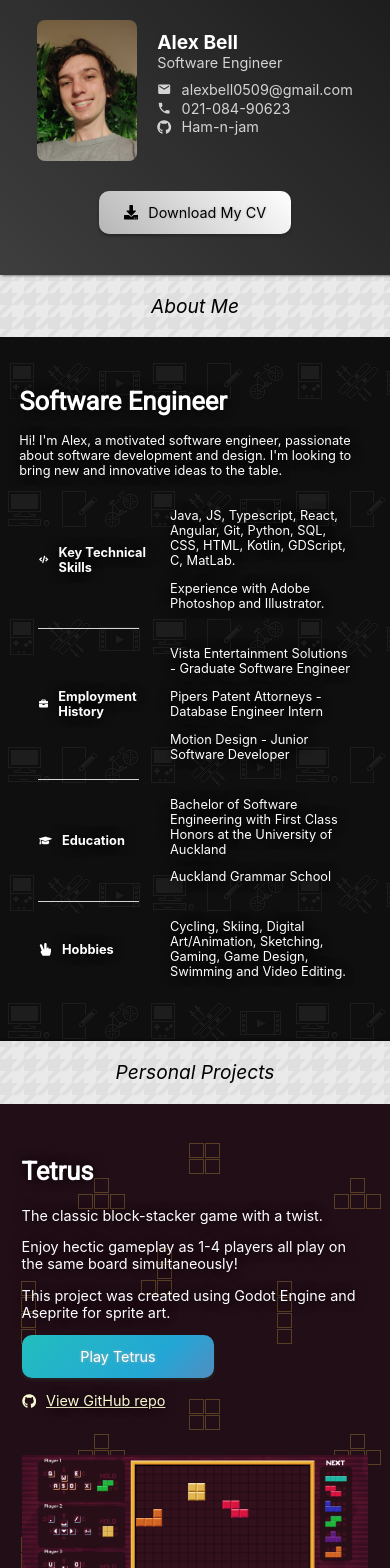
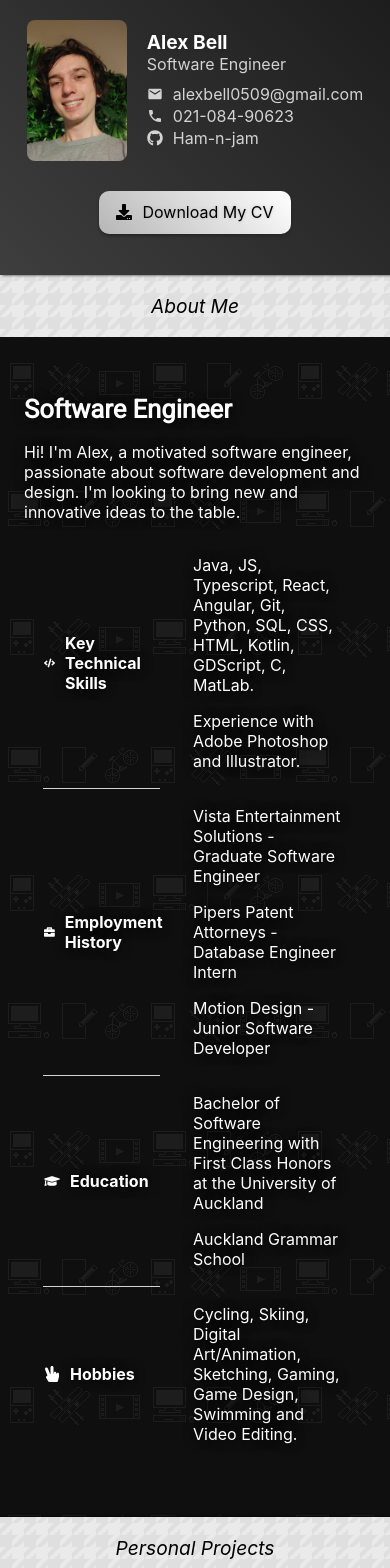
Before and after one commit to Ham-n-jam/Ham-n-jam.github.io, a React (Create React App) app: page / in a window 390 px wide. Shown: the top 1568 px of the page. Built offline with nearby package versions, Linux system fonts and the light colour scheme.

Commit message:
Improve mobile font size

```diff
--- a/src/components/global/Button.module.css
+++ b/src/components/global/Button.module.css
@@ -65,7 +65,7 @@
 
 @media all and (max-width: 1099px) {
     .button {
-        font-size: 0.9rem;
+        font-size: 1.0rem;
         padding: 0.4rem;
     }
 }
--- a/src/components/main-page/MainPage.module.css
+++ b/src/components/main-page/MainPage.module.css
@@ -113,7 +113,7 @@ h6 {
     }
 
     .content {
-        font-size: 0.8rem;
+        font-size: 1.0rem;
     }
 
     .whiteSeparator {
--- a/src/components/main-page/Projects/ProjectSummary/ProjectSummary.module.css
+++ b/src/components/main-page/Projects/ProjectSummary/ProjectSummary.module.css
@@ -39,7 +39,7 @@
 @media all and (max-width: 1099px) {
     .pairContainer {
         flex-direction: column;
-        font-size: 0.9rem;
+        font-size: 1.0rem;
     }
 
     .paragraph {
--- a/src/components/main-page/SideBar.module.css
+++ b/src/components/main-page/SideBar.module.css
@@ -123,7 +123,7 @@
     }
 
     .bg {
-        font-size: 0.9rem;
+        font-size: 1.0rem;
     }
 
     .name {
```
